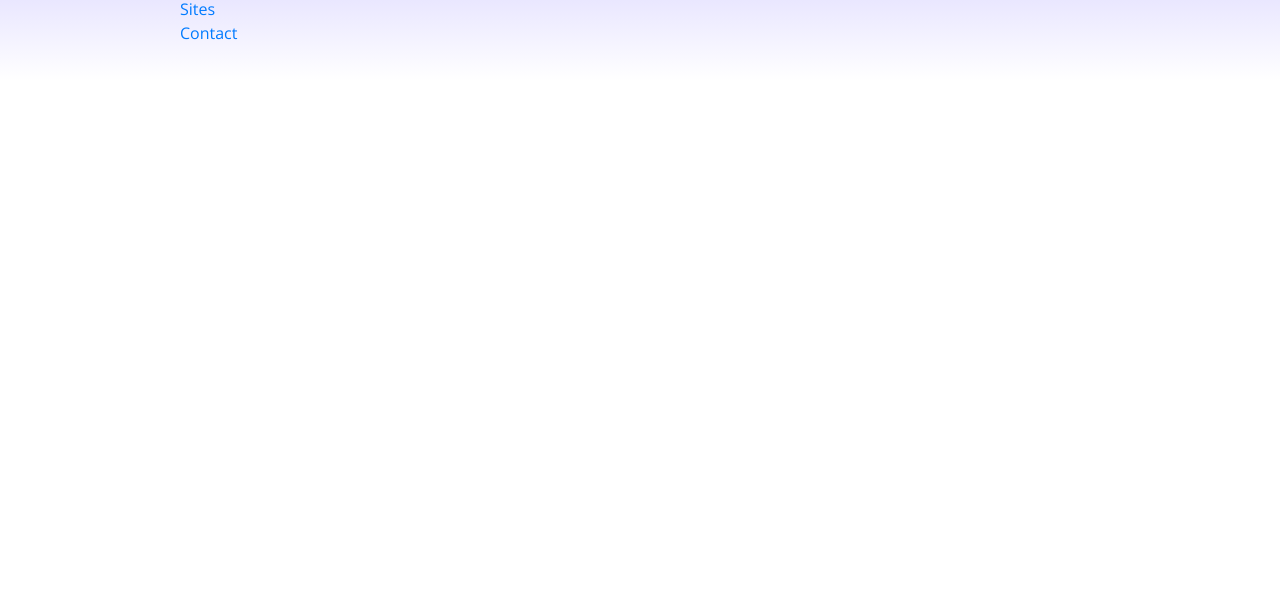
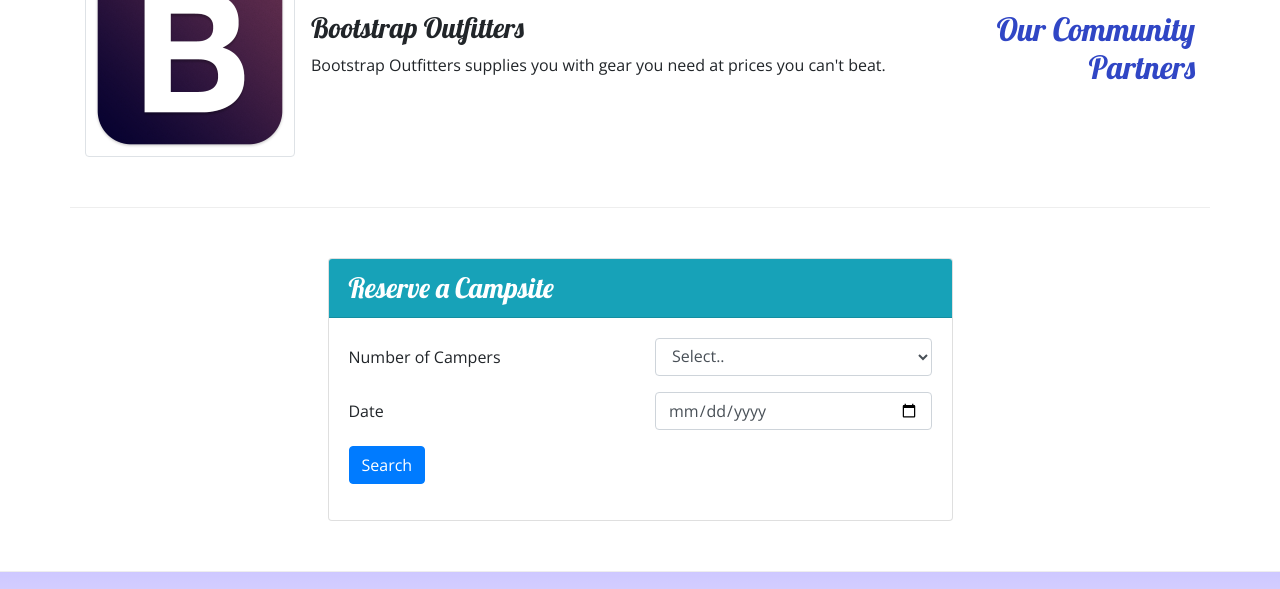
Before and after one commit to amyeids/nucampsite, a website: page index.html in a window 1280 px wide. Shown: the part 945-1534 px from the top of the page. Before the commit the page ends 1026 px from the top, so only its background shows below. Drawn offline with nearby package versions, Linux system fonts and the light colour scheme.

Commit message:
:week 2 assignment

```diff
--- a/css/styles.css
+++ b/css/styles.css
@@ -27,7 +27,7 @@ footer {
 }
 
 .row-content {
-    padding: 50 px 0; /*50 px on the top and bottom, 0 on the left and right */
+    padding: 50px 0; /*50 px on the top and bottom, 0 on the left and right */
     border-bottom: 1px ridge;
     min-height: 200px;
 }
--- a/index.html
+++ b/index.html
@@ -21,15 +21,23 @@
         <div class="container">
             <div class="row">
                 <div class="col-4 col-sm-3 col-md-2 align-self-center">
-                    </a><img src="img/logo.png" class="img-fluid">
+                    <a href="#"><img src="img/logo.png" class="img-fluid"></a>
                 </div>
                     <div class="col">
                         <h1>NuCamp</h1>
                         <h2>A better way to camp</h2>
                     </div>
+                    <div class="col-md-4 mt-4 col-xl-2">
+                        <a href="#reserveForm"><button class="btn-lg btn btn-info text-nowrap">Reserve Campsite</button></a>
+                    </div>
             </div>
         </div>
     </header>
+
+
+    <!-- Navbar -->
+
+
 
      <nav class="navbar navbar-expand-sm navbar-dark sticky-top"> <!-- Navbar is base bootstrap class to use other classes, navbar-dark is bootstrap class to make font lighter on dark nav bars  -->
         <div class="container"> <!-- put nav into container to change the padding-->
@@ -63,13 +71,18 @@
                 </div>
             </div>
         </div>
-    <div class="row row-content align-items-center">
+        <div class="row row-content align-items-center">
             <div class="col-sm-4 col-md-3">
                 <h2>Featured Campsites</h2>
             </div>
             <div class="col">
-                <h3>React Lake Campground</h3>
-                <p class="d-none d-sm-block">Nestled in the foothills of the Chrome Mountains, this campground on the shores of the pristine React Lake is a favorite for fly fishers.</p>
+                <div class="media">
+                    <div class="media-body align-self-center">
+                        <h3>React Lake Campground</h3>
+                        <p class="d-none d-sm-block">Nestled in the foothills of the Chrome Mountains, this campground on the shores of the pristine React Lake is a favorite for fly fishers.</p>
+                    </div>
+                        <img class="d-flex ml-3 img-thumbnail" src="img/react-lake-thumb.jpg" alt="React lake thumbnail">
+                </div>
             </div>
         </div>
         <div class="row row-content align-items-center">
@@ -87,6 +100,54 @@
             </div>
          </div>
     </div>
+
+
+<!-- Reserve Form -->
+
+
+         <div class="row row-content">
+            <div class="col-sm-6 mx-auto">
+                <div class="card">
+                    <h3 class="card-header bg-info text-white">Reserve a Campsite</h3>
+                    <div class="card-body">
+                        <form id="reserveForm">
+                            <div class="form-group row">
+                                <label for="numCampers" class="col-sm-6 col-form-label">Number of Campers</label>
+                                <div class="col">
+                                <select class="form-control" name="numCampers" id="numCampers">
+                                    <option value="select">Select..</option>
+                                    <option value="1">1</option>
+                                    <option value="2">2</option>
+                                    <option value="3">3</option>
+                                    <option value="4">4</option>
+                                    <option value="5">5</option>
+                                    <option value="6">6</option>
+                                </select>
+                                </div>
+                            </div>
+                            <div class="form-group row">
+                                <label for="date" class="col-sm-6 col-form-label">Date</label>
+                                <div class="col-sm-6">
+                                <input class="form-control" type="date" name="date" id="date" placeholder="Date">
+                                </div>
+                            </div>
+                            <div class="form-group row">
+                                <div class="col">
+                                    <button type="submit" class="btn btn-primary">Search</button>
+                                </div>
+                            </div>
+                        </form>
+                    </div>
+                </div>
+    </div>
+    </div>
+
+
+
+   <!-- FOOTER  -->
+
+
+
     <footer class="site-footer">
         <div class="container">
             <div class="row">
@@ -111,7 +172,7 @@
                     <a role="button" class="btn btn-link" href="mailto:campsites@nucamp.co"><i class="fa fa-envelope-o"></i> campsites@nucamp.co</a> <!--mailto is another protocol to send an email when clicked-->
                 </div>
             </div>
-        </div>
+
     </footer>
 
       <!-- jQuery must come first, then Popper.js, then the Bootstrap JavaScript plugins.-->
```
Also changed, not shown: LG Viewport Screenshot.PNG (deleted), XS Viewport Screenshot.PNG (deleted), 1 other file.
